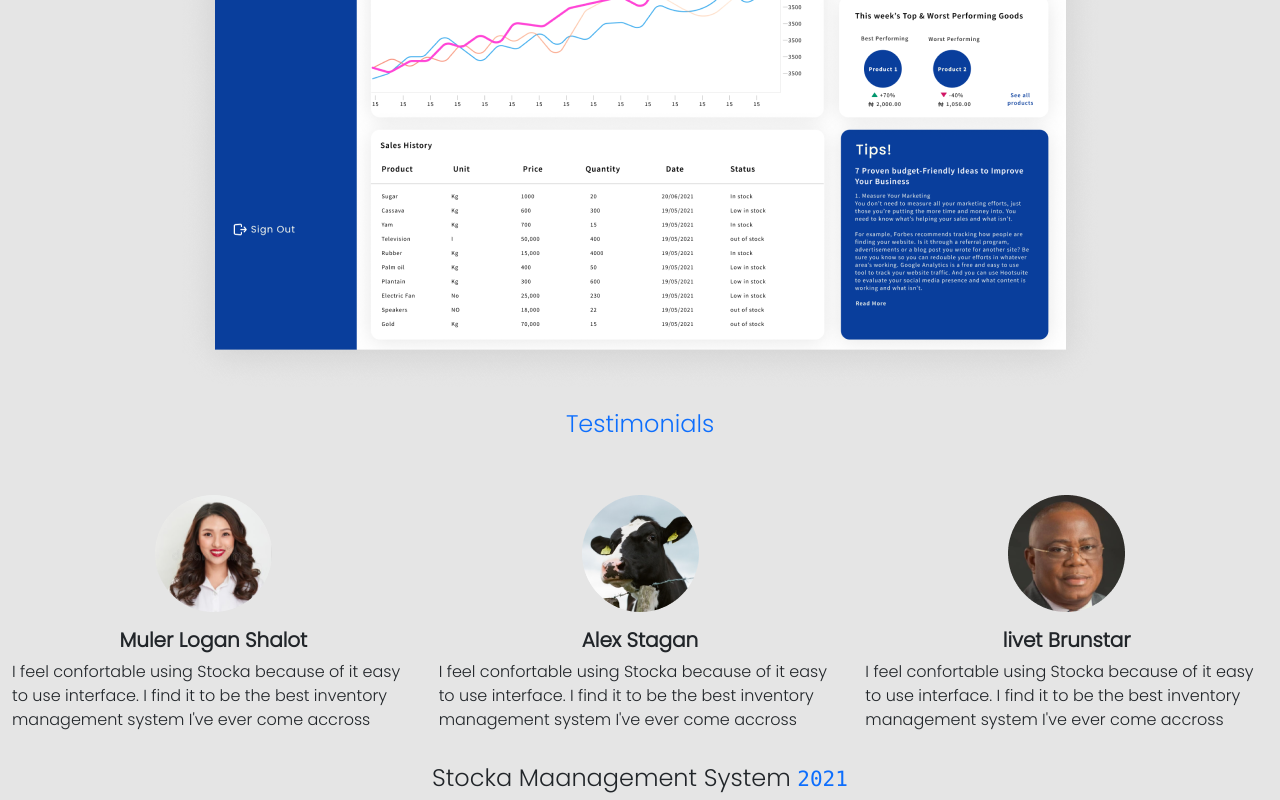
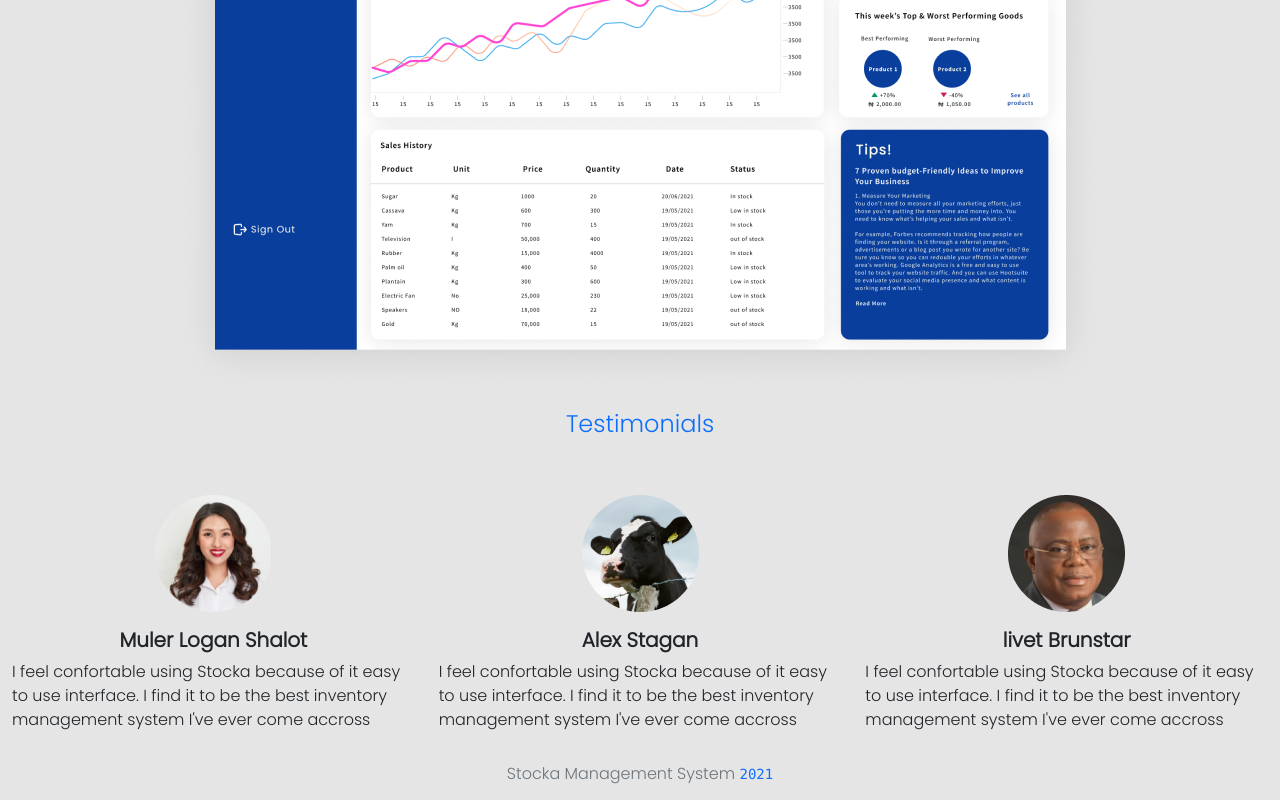
Before and after one commit to spykelion/stocka, a React (Create React App) app: page / in a window 1280 px wide. Shown: the part 1286-2086 px from the top of the page. Built offline with nearby package versions, Linux system fonts and the light colour scheme.

Commit message:
modified footer

```diff
--- a/src/App.js
+++ b/src/App.js
@@ -2,8 +2,8 @@ import React from 'react';
 import "./App.css";
 import styles from "./app.module.css";
 import { BrowserRouter as Router, Switch, Route, Link } from "react-router-dom";
-import {Button, Container }from 'react-bootstrap';
-import Header from "./components/Header";
+import { Container }from 'react-bootstrap';
+// import Header from "./components/Header";
 import LandingPage from "./components/Main";
 function App() {
   return (
--- a/src/components/Main.js
+++ b/src/components/Main.js
@@ -1,7 +1,7 @@
 import React from "react";
 // import "react-responsive-carousel/lib/styles/carousel.min.css"; // requires a loader
 // import {  } from 'react-responsive-carousel';
-import { Row, Col, Button, Carousel } from "react-bootstrap";
+import { Row, Col, Button } from "react-bootstrap";
 import Header from './Header';
 import styles from "../styles/main.module.css";
 import inventory from "../assets/inventory.png";
@@ -137,7 +137,7 @@ function Main() {
       </Row>
       <Row className="d-flex justify-content-center mt-3">
         <Col className="d-flex justify-content-center mb-0">
-          <h4 className="text-mute">Stocka Maanagement System <code className="text-primary">2021</code></h4>
+          <h6 className="text-muted">Stocka Management System <code className="text-primary">2021</code></h6>
         </Col>
       </Row>
     </div>
```
